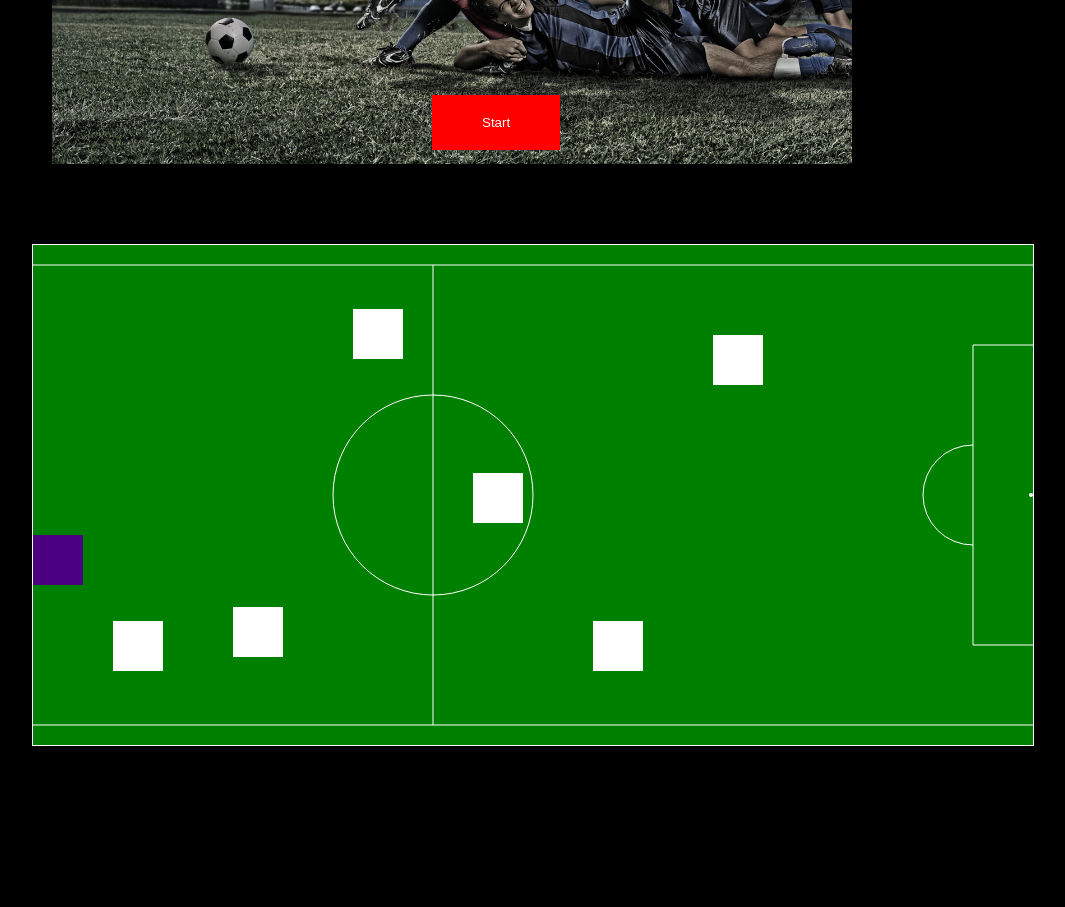
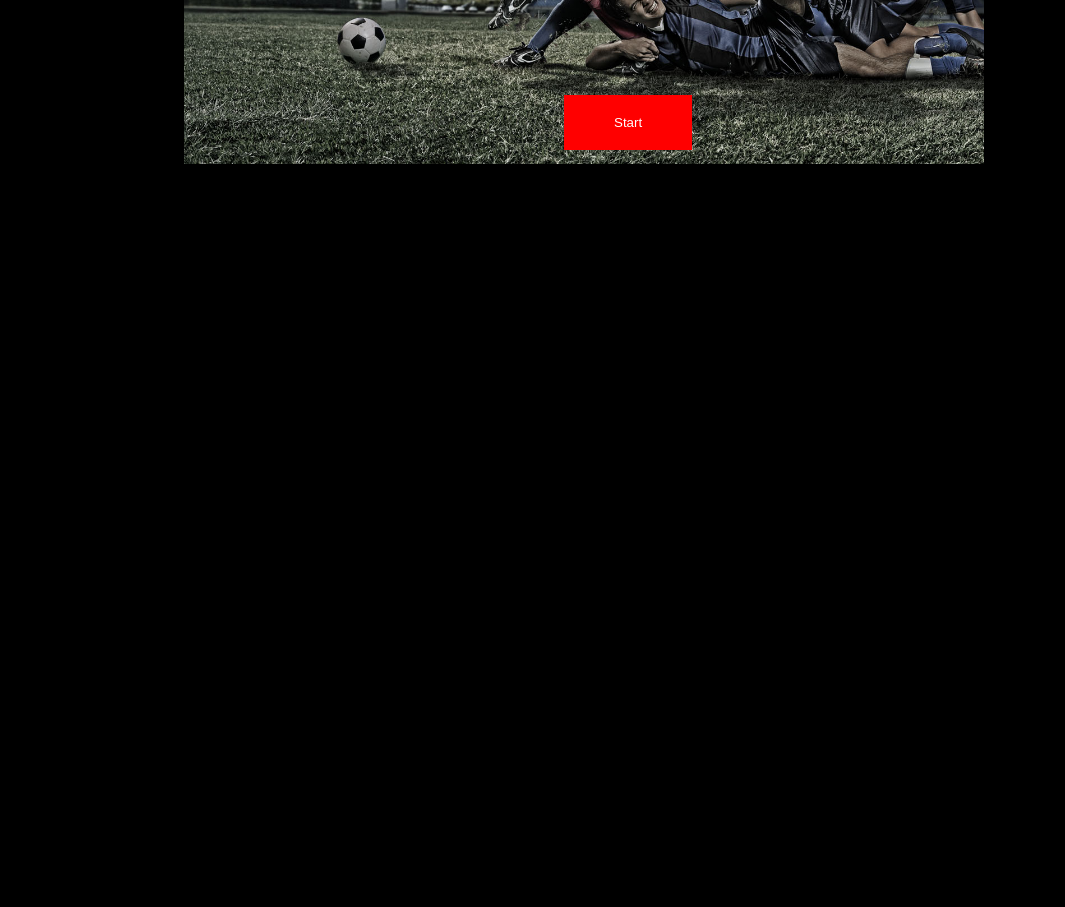
Before and after one commit to Chu13/Ironkick, a plain HTML site: page index.html in a window 1280 px wide. Shown: the part 548-1455 px from the top of the page, without its empty margins (56-1121 px from the left). After the commit the page ends 848 px from the top, so only its background shows below. Drawn offline with nearby package versions, Linux system fonts and the light colour scheme.

Commit message:
Almost done

```diff
--- a/css/style.css
+++ b/css/style.css
@@ -13,7 +13,8 @@ h1 {
 }
 
 .start-page {
-  margin-left: 100px;
+  margin: 0 auto;
+  display: block;
   background-image: url('../images/background.jpg');
   width: 800px;
   height: 600px;
@@ -35,3 +36,31 @@ h1 {
   background-color: red;
   border: none;
 }
+
+.gif {
+  display: block;
+  margin: 200px auto;
+  width: 600px;
+  height: 700px;
+}
+
+canvas {
+  display: block;
+  margin: 0 auto;
+}
+
+#game-over {
+  background-image: url('../images/losing-soccer-game.jpg');
+  text-align: center;
+  width: 750px;
+  height: 500px;
+  background-size: contain;
+  background-repeat: no-repeat;
+}
+#game-over h1 {
+  padding-top: 200px;
+}
+
+#win-page{
+
+}
--- a/index.html
+++ b/index.html
@@ -14,11 +14,30 @@
       <button class="start-btn">Start</button>
     </div>
 
+   <div id="first-gif" class='gif'>
+      <img src="./images/ronaldinho.webp">
+    </div>
+
+    <div id = 'second-gif' class='gif'>
+      <img src="./images/foul.webp">
+    </div>
+
     <canvas id="canvas-game" width="1000" height="500"></canvas>
 
     <canvas id="game-two" width="600" height="600"></canvas>
 
+    <div id='third-gif' class='gif'>
+      <img src="./images/freekick.gif">
+    </div>
 
+    <div id="win-page">
+      <button>Play Again</button>
+    </div>
+
+    <div id="game-over">
+      <h1>You lose <br />Your team is very disappointed</h1>
+      <button id='try-again'>Try Again</button>
+    </div>
 
     <script
       src="https://code.jquery.com/jquery-3.2.1.min.js"
--- a/js/script.js
+++ b/js/script.js
@@ -1,5 +1,26 @@
 
 $(document).ready( function (){
+  $('#third-gif').hide();
+  $('#second-gif').hide();
+  $('#game-two').hide();
+  $('#first-gif').hide();
+  $('#canvas-game').hide();
+  $('#game-over').hide();
+  $('#win-page').hide();
+
+  $(".start-btn").click(function(){
+    $(".start-page").fadeOut();
+    setTimeout(function(){$('#first-gif').fadeOut();}, 3000);
+    $("#first-gif").fadeIn(1000);
+    setTimeout(function(){$("#canvas-game").fadeIn(2000);}, 3500);
+  });
+
+  function foul(){
+    $("#canvas-game").fadeOut();
+    $('#second-gif').fadeIn(1000);
+    setTimeout(function(){$('#second-gif').fadeOut();}, 2500);
+    setTimeout(function(){$("#game-two").fadeIn(1000);}, 3000);
+  }
 var canvas = document.querySelector('#canvas-game');
 
 var ctx = canvas.getContext('2d');
@@ -52,7 +73,7 @@ var player = {
   width: 50,
   height: 50,
   draw: function () {
-      ctx.fillStyle = 'indigo';
+      ctx.fillStyle = 'Red';
       ctx.fillRect(this.x, this.y, this.width, this.height);
   }
 };
@@ -71,6 +92,9 @@ $(document).keydown(function (event) {
       break;
 
     case 39: // right arrow
+    if (player.x >= 800){
+      foul();
+    }
     player.x += 15;
     break;
 
@@ -104,12 +128,12 @@ Defender.prototype.draw = function (){
 
 
 var defense = [
-  new Defender (50, 50,'white', 80, 240, 4),
-  new Defender (50, 50, 'white', 200, 240, 1),
-  new Defender (50, 50, 'white', 320, 240, 2),
-  new Defender (50, 50, 'white', 440, 240, 3),
-  new Defender (50, 50, 'white', 560, 240, 4),
-  new Defender (50, 50, 'white', 680, 240, 5),
+  new Defender (50, 50,'Blue', 80, 240, 4),
+  new Defender (50, 50, 'Blue', 200, 240, 1),
+  new Defender (50, 50, 'Blue', 320, 240, 2),
+  new Defender (50, 50, 'Blue', 440, 240, 3),
+  new Defender (50, 50, 'Blue', 560, 240, 4),
+  new Defender (50, 50, 'Blue', 680, 240, 5),
 ];
 
 Defender.prototype.crashWith = function (obj) {
@@ -143,25 +167,33 @@ function draw() {
  ctx.clearRect(0, 0, canvas.width, canvas.height);
 
   field();
+  drawDefense(defense);
+  player.draw();
 
- drawDefense(defense);
-
-  player.draw();
     if (!isGameOver) {
      requestAnimationFrame(draw);
     }
 }
 requestAnimationFrame(draw);
 
+
+// ---------- Defense ---------
+
 function drawDefense(defenseArray){
 
   defenseArray.forEach(function (defender){
     if (defender.crashWith(player)){
   isGameOver = true;
+  youLose();
 }
     defender.update();
     defender.draw();
   });
+}
+
+function youLose(){
+  $("#canvas-game").fadeOut();
+  setTimeout(function(){$('#game-over').fadeIn();}, 2000);
 }
 
 });
@@ -175,6 +207,7 @@ var canvasTwo = document.querySelector('#game-two');
 var gameTwo = canvasTwo.getContext('2d');
 
 // ------- Field -------
+function halfField() {
 gameTwo.beginPath();
 gameTwo.strokeStyle = 'white';
 gameTwo.moveTo(20, 10);
@@ -185,6 +218,7 @@ gameTwo.lineTo(20, 10);
 gameTwo.stroke();
 gameTwo.closePath();
 
+// ------ Area -------
 gameTwo.beginPath();
 gameTwo.moveTo(100, 10);
 gameTwo.lineTo(100, 210);
@@ -195,33 +229,160 @@ gameTwo.lineTo(180, 110);
 gameTwo.lineTo(420, 110);
 gameTwo.lineTo(420, 10);
 gameTwo.stroke();
+gameTwo.closePath();
+
+gameTwo.beginPath();
+gameTwo.arc(300,210,70,0*Math.PI,1*Math.PI);
+gameTwo.stroke();
+gameTwo.closePath();
+}
 
 
 // ---- Goal line ---
+function goalLine () {
 gameTwo.beginPath();
 gameTwo.moveTo(230, 12);
 gameTwo.lineTo(370,12);
 gameTwo.strokeStyle = 'yellow';
 gameTwo.stroke();
 gameTwo.closePath();
+}
 
 // ------- Goalie -----
+function Goalie (x, y, width, height, color, speed) {
+  this.x = x;
+  this.y = y;
+  this.width = width;
+  this.height = height;
+  this.color = color;
+  this.speed = speed;
+  this.draw = function (){
+    gameTwo.fillStyle = this.color;
+    gameTwo.fillRect(this.x, this.y, this.width, this.height);
+  };
+
+  this.update = function () {
+    if (this.x + this.width > 380 || this.x < 220){
+      this.speed = -this.speed;
+    }
+      this.x += this.speed;
+      this.draw();
+  };
+}
+ var goalie = new Goalie (290, 15, 20, 20, 'indigo', 1);
+
+// ---------  Wall --------
+ function WallP (width, height, color, x, y) {
+   this.width = width;
+   this.height = height;
+   this.color = color;
+   this.x = x;
+   this.y = y;
+   this.draw = function (){
+     gameTwo.fillStyle = this.color;
+     gameTwo.fillRect(this.x, this.y, this.width, this.height);
+   };
+ }
+
+var wallOne = new WallP (20, 20, 'Blue', 230, 250);
+var wallTwo = new WallP (20, 20, 'Blue', 255, 250);
+var wallThird = new WallP (20, 20, 'Blue', 280, 250);
+var wallFour = new WallP (20, 20, 'Blue', 305, 250);
+
+// ------- Shooter -------
+
+function Shooter (x, y, width, height, color) {
+  this.x = x;
+  this.y = y;
+  this.width = width;
+  this.height = height;
+  this.color = color;
+  this.draw = function (){
+    gameTwo.fillStyle = this.color;
+    gameTwo.fillRect(this.x, this.y, this.width, this.height);
+  };
+}
+
+var kicker = new Shooter (250, 400, 20, 20, 'Red');
+
+// --------- Ball ----------
+
+var ball = {
+  x: 260,
+  y: 390,
+  speed: 5,
+  radius: 5,
+  start: 0*Math.PI,
+  end: 2*Math.PI,
+  draw: function () {
+      gameTwo.beginPath();
+      gameTwo.fillStyle = 'white';
+      gameTwo.arc(this.x,this.y,this.radius,this.start,this.end);
+      gameTwo.fill();
+      gameTwo.closePath();
+  },
+  update: function() {
+    if (ball.y < 1){
+      // goal();
+    }
+    ball.y -= 3;
+  }
+
+};
+
+var ballKick = false;
+addEventListener('keydown', function(e) {
+      if (e.keyCode == 32) {
+      ballKick = true;
+      }
+    });
+
+
+// ---- Second Part Logic ----
+
+var goal = false;
+
+ function drawGoalie() {
+     gameTwo.clearRect(0, 0, canvasTwo.width, canvasTwo.height);
+     if (!goal){
+     requestAnimationFrame(drawGoalie);
+     }
+     halfField();
+     goalLine();
+     wallOne.draw();
+     wallTwo.draw();
+     wallThird.draw();
+     wallFour.draw();
+     kicker.draw();
+     ball.draw();
+     if (ballKick == true){
+     ball.update();
+     }
+     if (ball.y < 1){
+       goal = true;
+       isGoal();
+     }
+
+     goalie.update();
+   }
+   drawGoalie();
+
+   function isGoal(){
+     $('#game-two').fadeOut();
+     $('#third-gif').fadeIn(1000);
+     setTimeout(function(){$('#third-gif').fadeOut();}, 3500);
+     setTimeout(function(){$('#win-page').fadeIn();}, 4000);
+
+   }
+});
 
 
 
-var goalie = {
-  x: 290,
-  y: 15,
-  width: 20,
-  height: 20,
-  color: 'Blue',
-  speed: 1,
-  draw: function () {
-      gameTwo.fillStyle = goalie.color;
-      gameTwo.fillRect(this.x, this.y, this.width, this.height);
-  }
-};
 
-goalie.draw();
 
-});
+
+//https://media.giphy.com/media/IUmViDZrGLol2/giphy.gif
+
+//----- Player sticker------
+//https://media.giphy.com/media/11nUsPdWtoRQ40/giphy.gif
+//https://media.giphy.com/media/FgIuR807RlpZe/giphy.gif
```
Also changed, not shown: images/defender.webp (added), images/foul.webp (added), images/losing-soccer-game.jpg (added), images/ronaldinho.webp (added), 1 other file.
